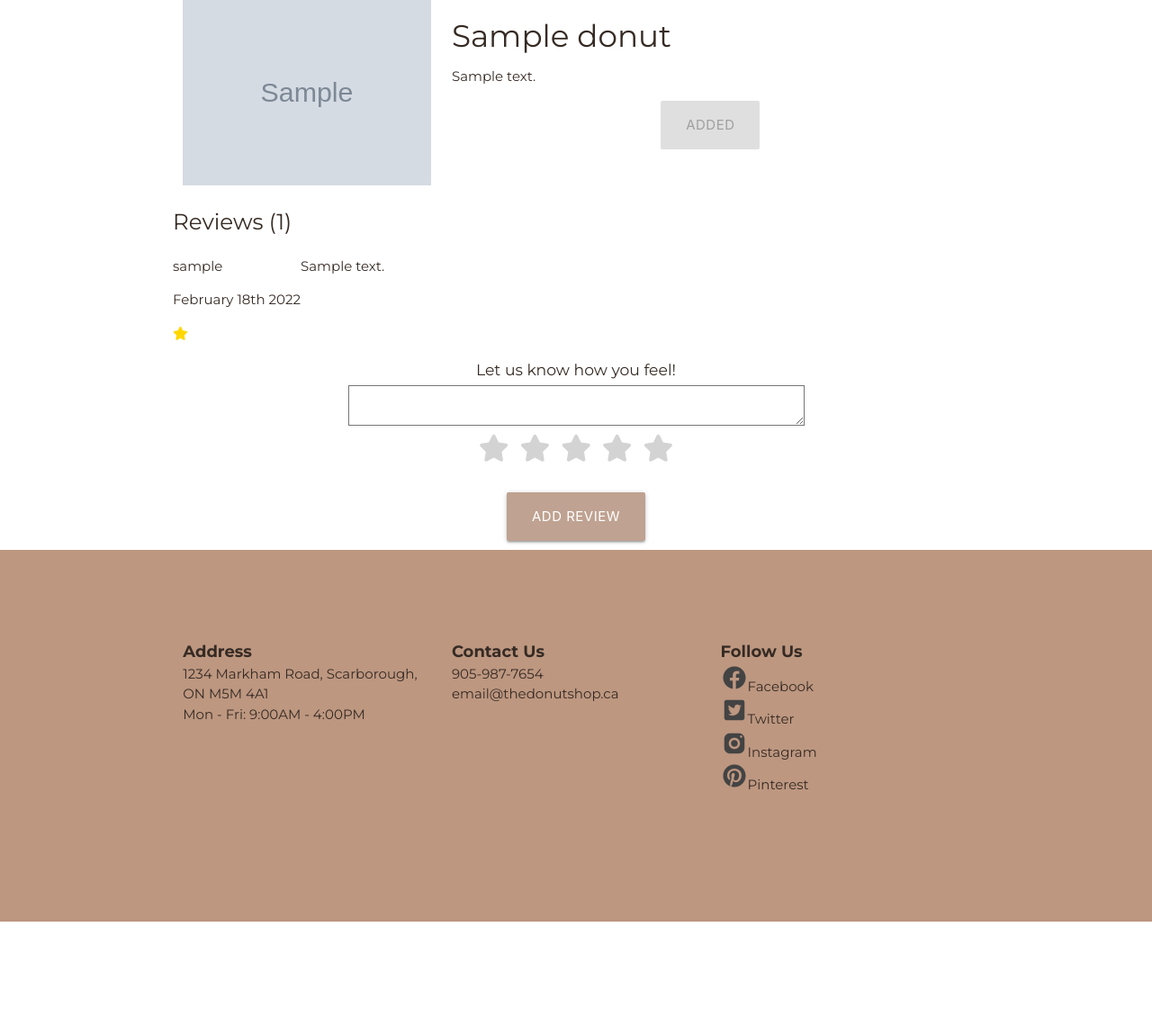
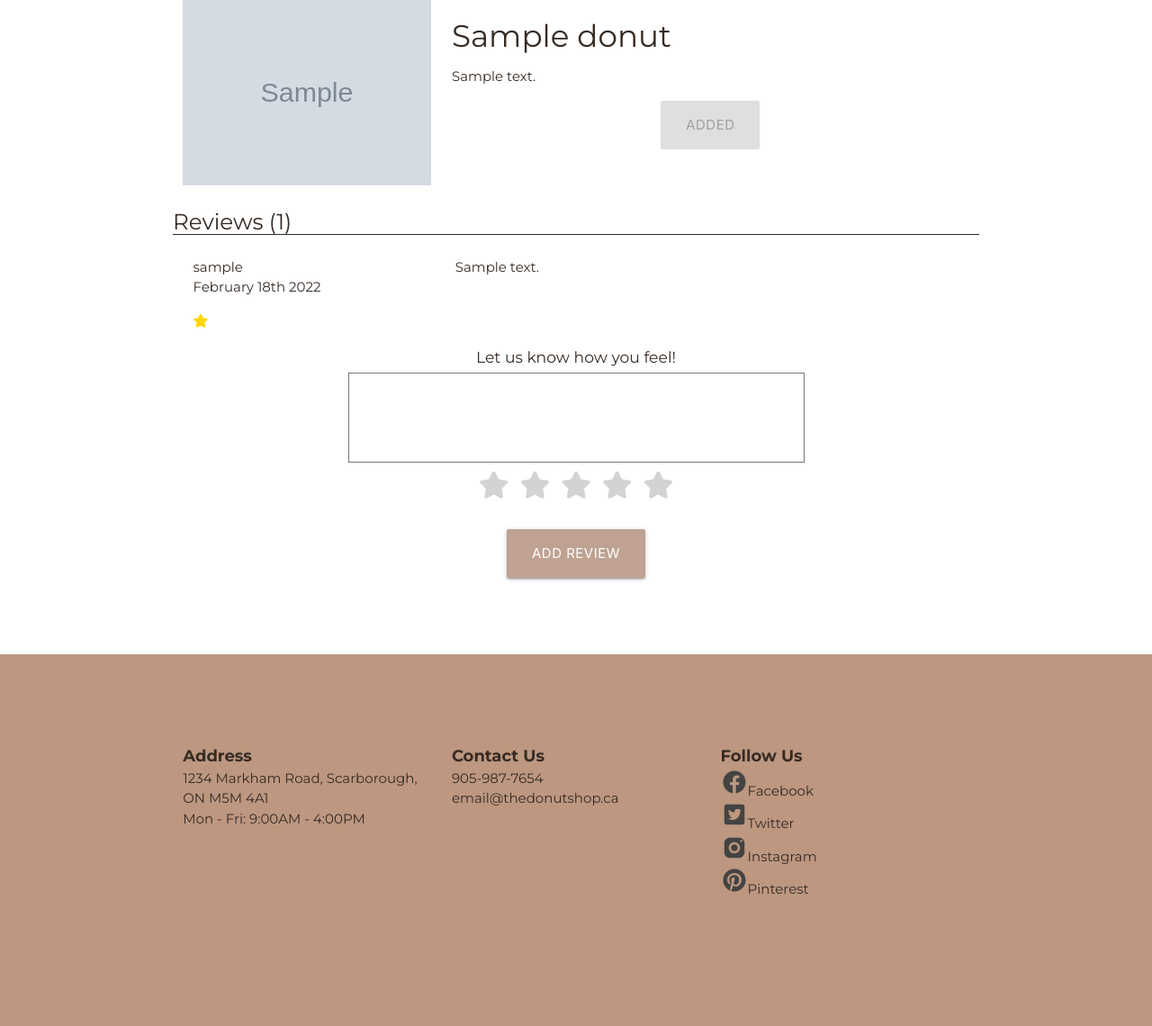
Before and after one commit to janusshanp/donut_shop, a Django app: page /shop/1/ in a window 1280 px wide. Shown: the part 181-1321 px from the top of the page at 90% size. Before the commit the page ends 1205 px from the top, so only its background shows below. Run offline with Django 4.2, Linux system fonts and the light colour scheme; tables that the repository leaves empty hold one stand-in row (values such as "Sample post"); grey boxes marked "Sample" are stand-in pictures; some libraries are stand-ins or nearby versions.

Commit message:
shop review cart bugs

```diff
--- a/main_app/static/main_app/css/style.css
+++ b/main_app/static/main_app/css/style.css
@@ -67,6 +67,7 @@ nav.nav-center ul li a {
 footer {
 	background-color: #bd9780 !important;
 	color: #362b24 !important;
+	margin-top: 150px;
 	padding-top: 85px !important;
 	padding-bottom: 105px;
 }
@@ -144,10 +145,13 @@ h4 {
 }
 
 .brown-cart {
-	height: 725px;
+	height:725px;
 	background-color: #bfa291;
-	opacity: 0.9;
+	opacity: 0.8;
+	width:fit-content;
+
 }
+
 
 input::-webkit-outer-spin-button,
 input::-webkit-inner-spin-button {
@@ -239,3 +243,7 @@ button,
 	border: 1px solid #735c4f;
 	border-radius: 15px;
 }
+
+#review-heading{
+	border-bottom: 1px solid #362B24;
+}
--- a/main_app/templates/donuts/detail.html
+++ b/main_app/templates/donuts/detail.html
@@ -21,10 +21,10 @@
 	<div class="row">
 		<h5 id="review-heading" class="left-align">Reviews ({{ donut.review_set.all | length }})</h5>
 			{% for review in donut.review_set.all %}
-				<div class="review-container">
-					<div>
-						<p>{{review.user}}</p>
-						<p>February 18th 2022</p>
+				<div class="col s12">
+					<div class="col s4">
+						<p>{{review.user}}<br>
+						February 18th 2022</p>
 						<div>
 							{% if review.rating == '5' %}
 								<div class="left-align wrapper">
@@ -59,7 +59,7 @@
 							{% endif %}
 						</div>
 					</div>
-					<div>
+					<div class="col s8">
 						<p>{{review.content}}</p>
 					</div>
 				</div>
@@ -70,7 +70,7 @@
 		<h6 class="center-align">Let us know how you feel!</h6>
 		<form class="review-form row" action="{% url 'add_review' donut.id %}" method="post">
 			{% csrf_token %}
-			<textarea type="text" name="review_text"></textarea>
+			<textarea style="resize:none; height:100px" type="text" name="review_text"></textarea>
 			<div class="center-align star-wrapper">
 				<div class="fas fa-star s1 star"></div>
 				<div class="fas fa-star s2 star"></div>
--- a/main_app/templates/profile/index.html
+++ b/main_app/templates/profile/index.html
@@ -12,7 +12,7 @@
 				<tr>
 					<td>{{order.order_no}}</td>
 					<td>{{order.delivery_date}}</td>
-					<td>Paid</tr>td>
+					<td>Paid</tr>
 					<td>{% endfor %}</td>
 				</tr>
 			</table>
--- a/main_app/views.py
+++ b/main_app/views.py
@@ -77,6 +77,9 @@ def create_order_no():
 @login_required
 def cart_payment(request):
     cart = Cart.objects.get(user = request.user)
+    print(len(cart.donuts.all()))
+    if len(cart.donuts.all()) < 1:
+        return redirect('cart')
     cart.date = request.POST['date']
     cart.notes = request.POST['notes']
     cart.save()
```
Also changed, not shown: main_app/templates/cart/payment.html (+4 -4 lines).
